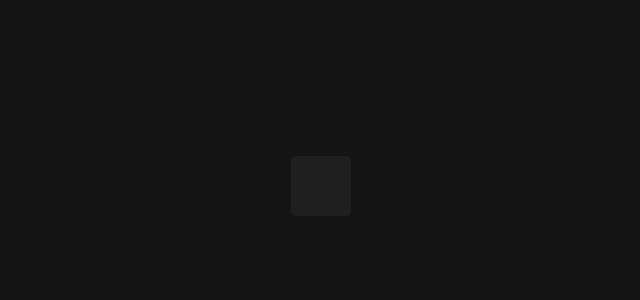
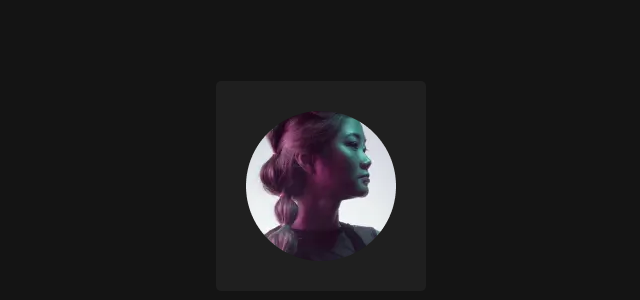
Before and after one commit to NataliTrindade/social-links-profile, a React (Vite) app: page / in a window 1280 px wide. Shown: the part 214-514 px from the top of the page, without its empty margins (319-959 px from the left). Built offline with nearby package versions, Linux system fonts and the light colour scheme.

Commit message:
feat(components/profilecardcontainer): import ProfileImage component into ProfileCardContainer component

```diff
--- a/src/components/ProfileCardContainer/index.jsx
+++ b/src/components/ProfileCardContainer/index.jsx
@@ -1,4 +1,5 @@
 import styled from "styled-components";
+import ProfileImage from "../ProfileImage";
 
 const ProfileCardContainer = styled.article`
   background: #1f1f1f;
@@ -11,7 +12,11 @@ const ProfileCardContainer = styled.article`
 `;
 
 const ProfileCard = () => {
-  return <ProfileCardContainer></ProfileCardContainer>;
+  return (
+    <ProfileCardContainer>
+      <ProfileImage />
+    </ProfileCardContainer>
+  );
 };
 
 export default ProfileCard;
```
